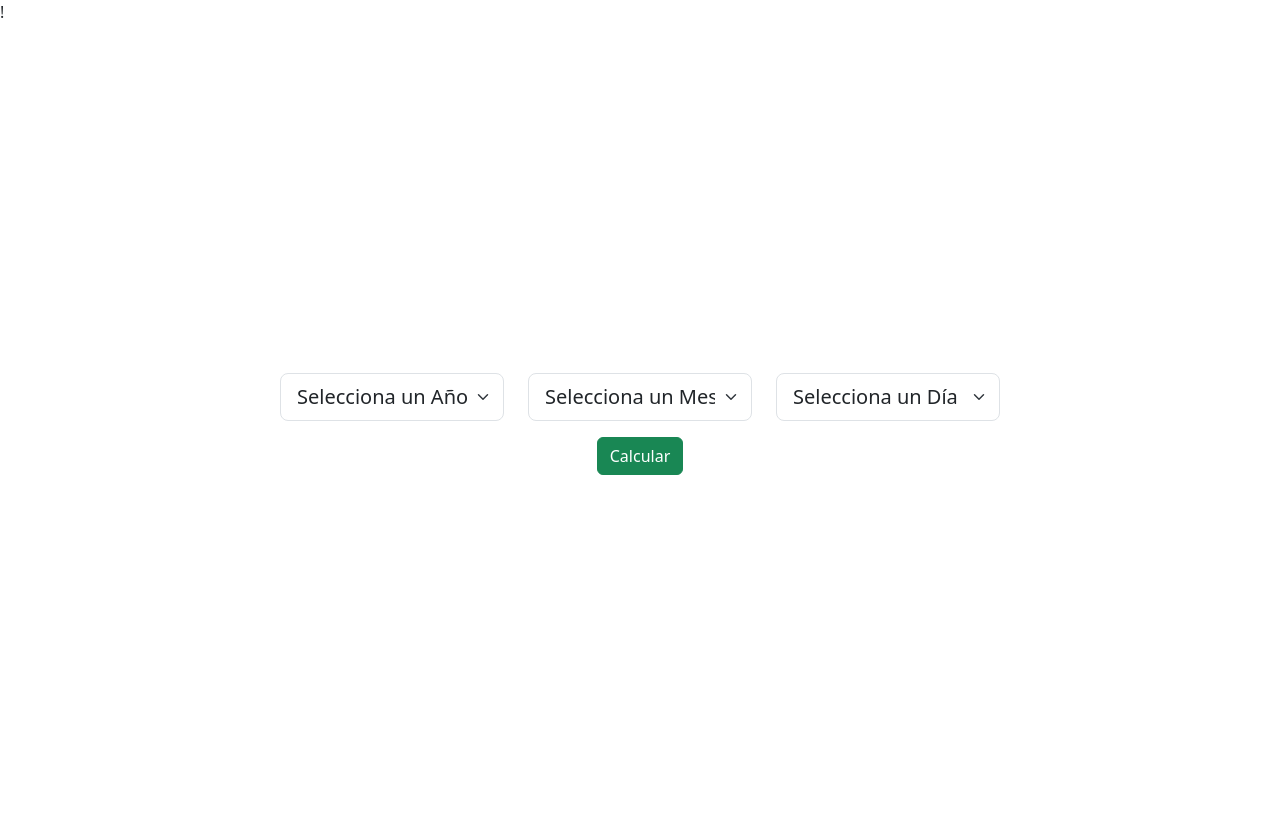
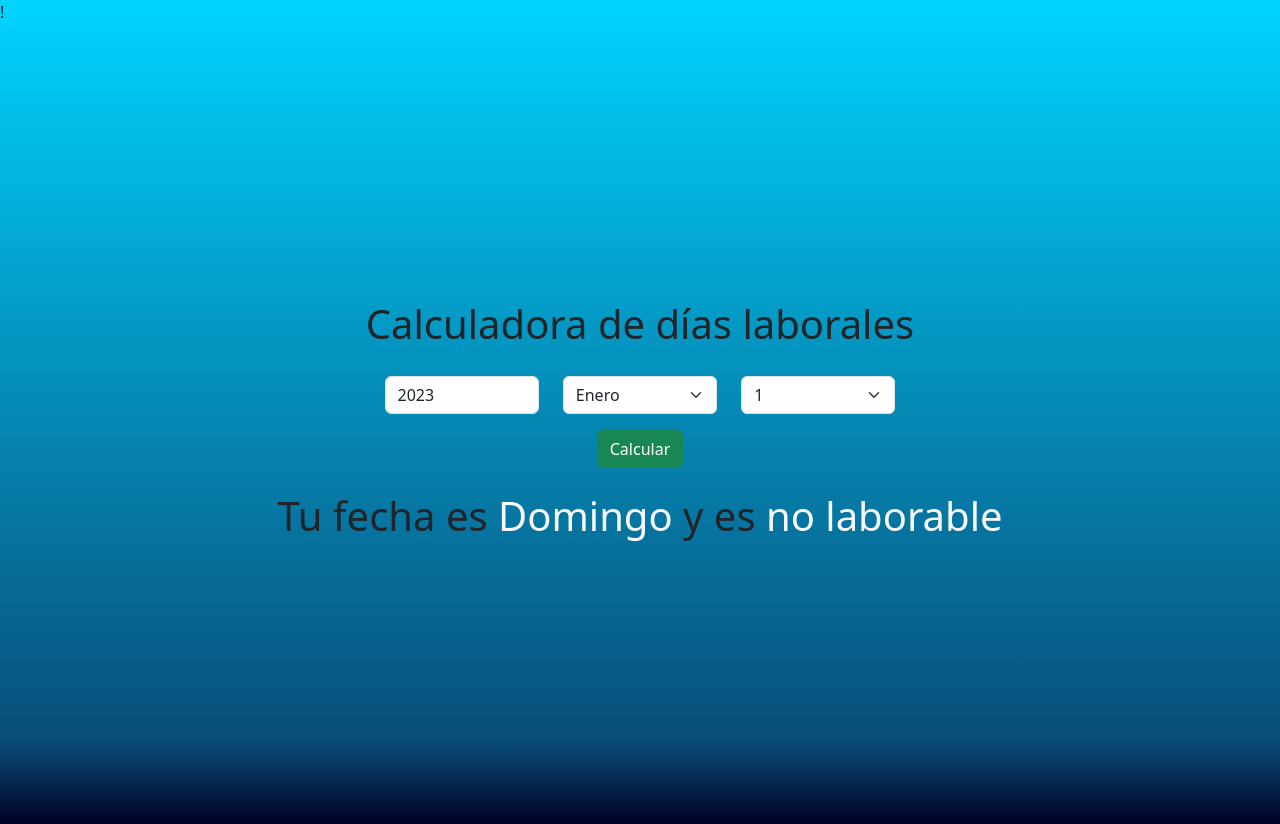
Before and after one commit to PechMivan/tareasGeneration, a plain HTML site: page assets/pages/fecha.html in a window 1280 px wide. Both pictures are taken after a click on the button "Calcular". Drawn offline with nearby package versions, Linux system fonts and the light colour scheme.

Commit message:
segundo commit

```diff
--- a/assets/js/fecha.js
+++ b/assets/js/fecha.js
@@ -1 +1,110 @@
-const months =
+const months = ["Enero", "Febrero", "Marzo", "Abril",
+                "Mayo", "Junio", "Julio", "Agosto",
+                "Septiembre", "Octubre", "Noviembre", "Diciembre"];
+
+const days = ["Domingo", "Lunes", "Martes", "Miércoles", "Jueves", "Viernes", "Sábado"];
+
+
+// Funciones para llenar los select tags
+function fillSelectForMonth(){
+    const selectForMonth = document.getElementById("month");
+    let str = "";
+
+    for (let i = 0; i < months.length; i++) {
+        str+= `<option value="${i}">${months[i]}</option>`;
+    }
+
+    selectForMonth.innerHTML = str;
+}
+
+function fillSelectForDay(){
+    const year = document.getElementById("year").value;
+    const month = document.getElementById("month").value;
+    let leapYear = false;
+
+    // Años bisiestos: Todo año múltiplo de 4 o 400, otros múltiplos de 100 no son bisiestos.
+    if( (year % 4 === 0 && year % 100 !== 0) || year % 400 === 0 )
+        leapYear = true;
+    switch(parseInt(month)){
+        case 1:
+            // Si es bisiesto son 29 días, si no pues 28
+            leapYear ? generateDays(29) : generateDays(28);
+            break;
+        case 0:
+        case 2:
+        case 4:
+        case 6:
+        case 7:
+        case 9:
+        case 11:
+            generateDays(31);
+            break;
+        default:
+        // Para los meses con 30 días.
+            generateDays(30);
+            break;
+    }
+}
+
+function generateDays(daysInMonth){
+    const selectForDay = document.getElementById("day");
+    let str = "";
+
+    for (let i = 1; i <= daysInMonth; i++) {
+        str+= `<option value="${i}">${i}</option>`;
+    }
+
+    selectForDay.innerHTML = str;
+}
+
+// Calcula día y determina si es laborable o no
+function calculateLaborDay(){
+    const result = document.getElementById("result");
+    let year = document.getElementById("year").value;
+    const month = document.getElementById("month").value;
+    const day = document.getElementById("day").value;
+
+    year = restrainToGregorianCalendar(year);
+    console.log(year);
+
+    const date = new Date(year, month, day);
+    const dayOfTheWeek = days[date.getDay()]; //Busca el día en el array dependiendo del índice.
+    const laborDay = isLaborDay(date.getDay()) ? `<span class="text-danger"> laborable </span>`
+                                                : `<span class="text-light"> no laborable </span>`;
+
+    result.innerHTML = `Tu fecha es <span class="text-light">${dayOfTheWeek}</span> y es ${laborDay}`;
+}
+
+function restrainToGregorianCalendar(year){
+    // Valor Mínimo: 1582 (Inicio del calendario gregoriano)
+    // Valor Máximo: 9999
+    return year = Math.min(9999, Math.max(1582, year));
+}
+
+function isLaborDay(dayIndex){
+    //0 y 6 son Domingo y Sábado, respectivamente
+    switch(dayIndex){
+        case 0:
+        case 6:
+            return false;
+            break;
+        default:
+            return true;
+            break;
+    }
+}
+
+function loadData(){
+    //Carga las funciones al iniciar la página.
+    fillSelectForMonth();
+    fillSelectForDay();
+}
+
+// Esto no es de mi autoría, solo lo usé porque me pareció interesante
+function filter()
+{
+var tecla = event.key;
+if (['.','e'].includes(tecla))
+   event.preventDefault()
+}
+// -------------------------------------------------------------------
--- a/assets/pages/fecha.html
+++ b/assets/pages/fecha.html
@@ -9,29 +9,34 @@
         <link href="https://cdn.jsdelivr.net/npm/bootstrap@5.3.1/dist/css/bootstrap.min.css" rel="stylesheet" integrity="sha384-4bw+/aepP/YC94hEpVNVgiZdgIC5+VKNBQNGCHeKRQN+PtmoHDEXuppvnDJzQIu9" crossorigin="anonymous">
         <link rel="stylesheet" href="/assets/styles/fecha.css">
     </head>
-    <body>
+<body onload="loadData()">
         <div class="container d-flex flex-column justify-content-center align-items-center min-vh-100">
+            <div class="row text-center mb-3">
+                <h1>Calculadora de días laborales</h1>
+            </div>
             <div class="row text-center">
-                <div class="col-12 col-lg-4">
-                    <select class="form-select form-select-lg" name="year" id="year">
-                        <option value="" disabled selected>Selecciona un Año</option>
-                    </select>
+                <div class="col-12 d-flex align-items-end col-lg-4 mt-1">
+                    <input value="2023" id="year" type="number" class="form-control"
+                            name="year" placeholder="Año" onkeydown="filter()" onchange="fillSelectForDay()">
                 </div>
                 <div class="col-12 col-lg-4">
-                    <select class="form-select form-select-lg" name="month" id="month">
+                    <select class="form-select form-select-md mt-1" name="month" id="month" onchange="fillSelectForDay()">
                         <option value="" disabled selected>Selecciona un Mes</option>
                     </select>
                 </div>
                 <div class="col-12 col-lg-4">
-                    <select class="form-select form-select-lg" name="day" id="day">
+                    <select class="form-select form-select-md mt-1" name="day" id="day">
                         <option value="" disabled selected>Selecciona un Día</option>
                     </select>
                 </div>
             </div>
             <div class="row text-center mt-3">
                 <div class="col-12" >
-                    <button class="btn btn-success" style="width: 100%;">Calcular</button>
+                    <button class="btn btn-success" onclick="calculateLaborDay()">Calcular</button>
                 </div>
+            </div>
+            <div class="row text-center mt-4">
+                <h1 id="result"></h1>
             </div>
         </div>
 
--- a/assets/styles/fecha.css
+++ b/assets/styles/fecha.css
@@ -0,0 +1,4 @@
+body {
+    background: rgb(2,0,36);
+    background: linear-gradient(0deg, rgba(2,0,36,1) 0%, rgba(9,77,121,1) 10%, rgba(0,212,255,1) 100%);
+}
```
